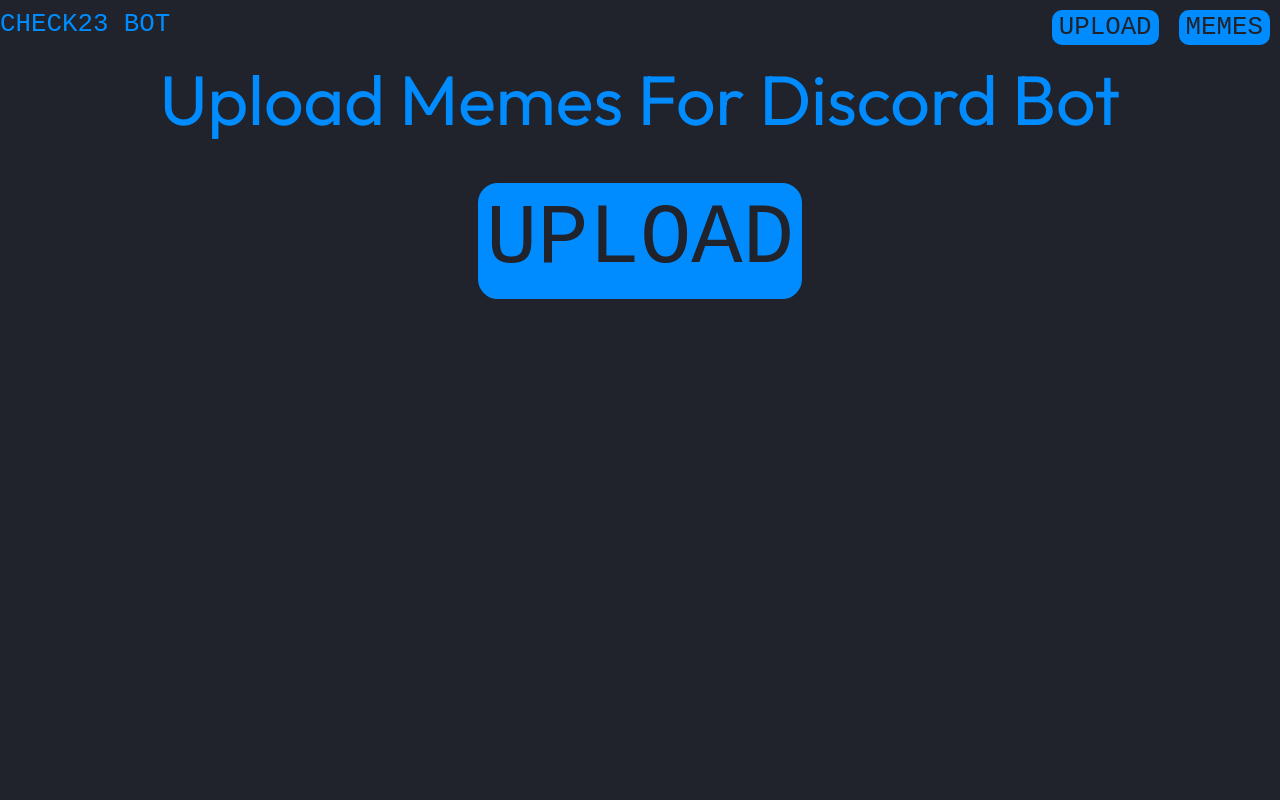
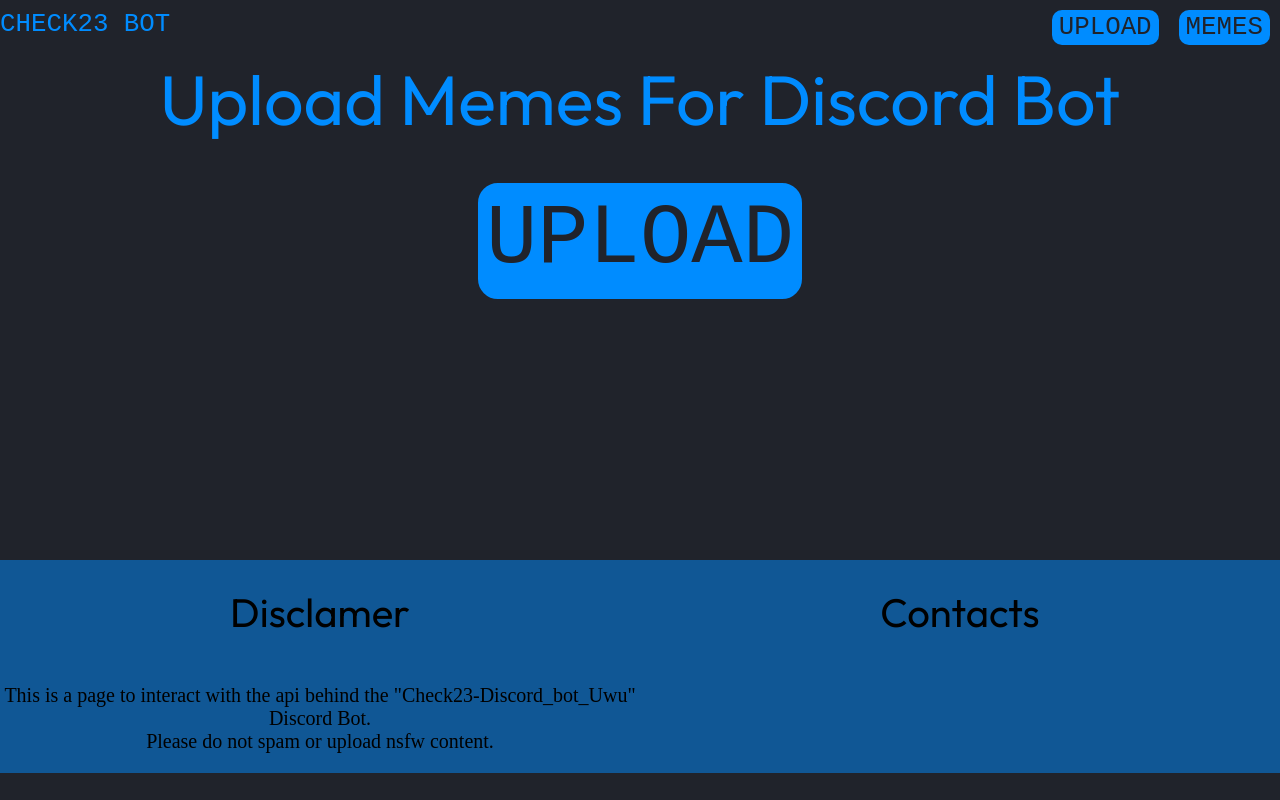
Before and after one commit to check24-scholarships/check23-discord-bot-UwU, a plain HTML site: page website/index.html in a window 1280 px wide. Drawn offline with Linux system fonts and the light colour scheme.

Commit message:
started footer with disclamier and contacts(like github and something like that)

```diff
--- a/website/index.html
+++ b/website/index.html
@@ -11,6 +11,7 @@
     <title>Upload Memes for bot!</title>
 </head>
 <body>
+    <main>
         <div class="nav">
             <a class = "nav-title">CHECK23 BOT</a>
             <a class = "nav-elem" href="index.html">UPLOAD</a>
@@ -21,5 +22,17 @@
             <a class = "form-button">UPLOAD</a>
             <input type="file" style="display:none" oninput="upload()" id="PFPInput">
         </label>
+    </main>
+    <footer>
+        <div>
+            <h1>Disclamer</h1>
+            <p>This is a page to interact with the api behind the "Check23-Discord_bot_Uwu" Discord Bot. <br>
+                Please do not spam or upload nsfw content.
+            </p>
+        </div>
+        <div>
+            <h1>Contacts</h1>
+        </div>
+    </footer>
 </body>
 </html>
--- a/website/style.css
+++ b/website/style.css
@@ -132,3 +132,36 @@
     max-width: 100%;
     max-height: 100%;
 }
+
+
+/*foooter*/
+main{
+    min-height: calc(100vh - 250px);
+}
+footer{
+    width: 100%;
+    min-height: 150px;
+    background-color: rgb(var(--maincol),0.5);
+    display: grid;
+    grid-template-columns: 50% 50%;
+}
+footer > div{
+    display: flex;
+    align-items: center;
+    flex-direction: column;
+    width: 100%;
+}
+footer > div > h1{
+    font-family: "Outfit";
+    color: black;
+    font-size: 40px;
+    font-weight: 500;
+}
+footer > div  > p{
+    text-align: center;
+    font-size: 20px;
+    font-family: "Outift";
+}
+/**{
+    outline: solid green 1px
+}*/
```
Lines whose indentation alone changed are shown as unchanged.
